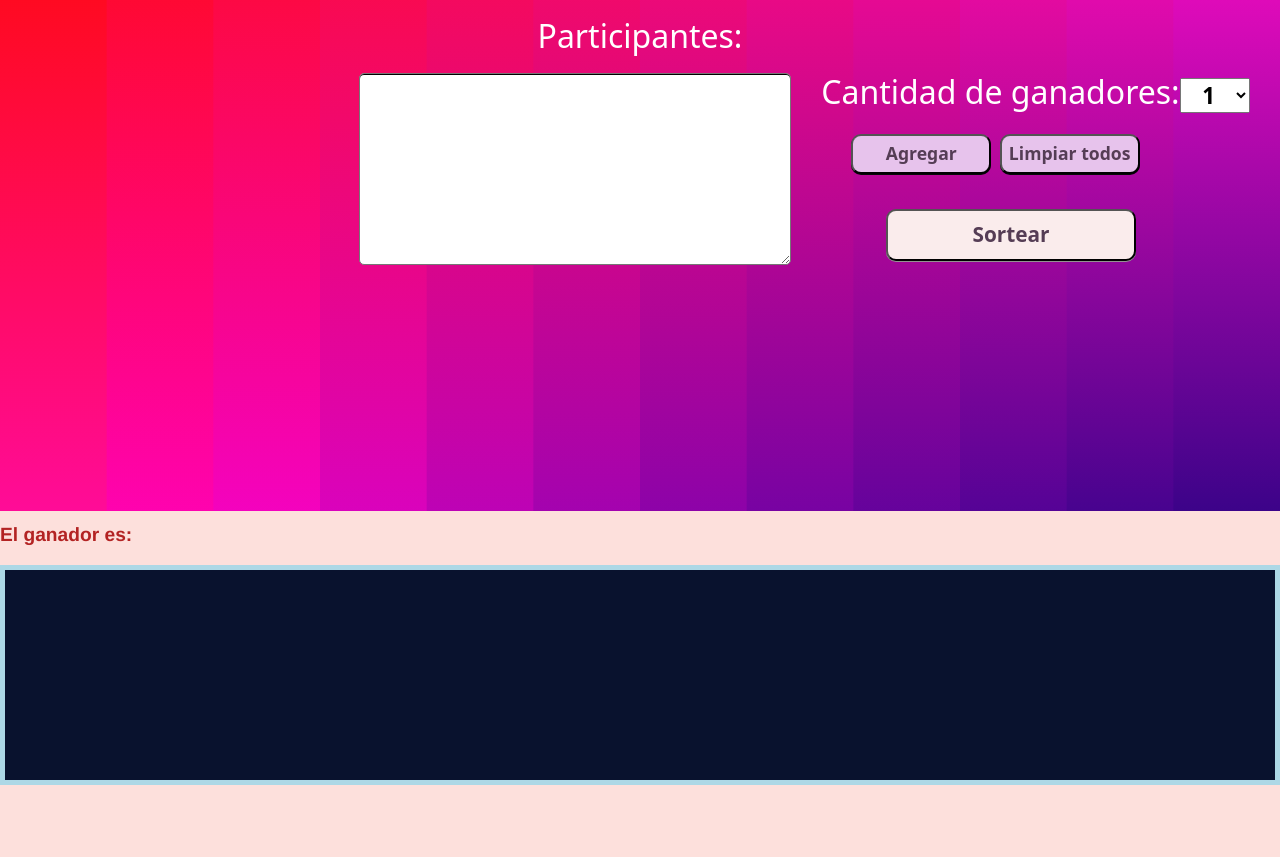
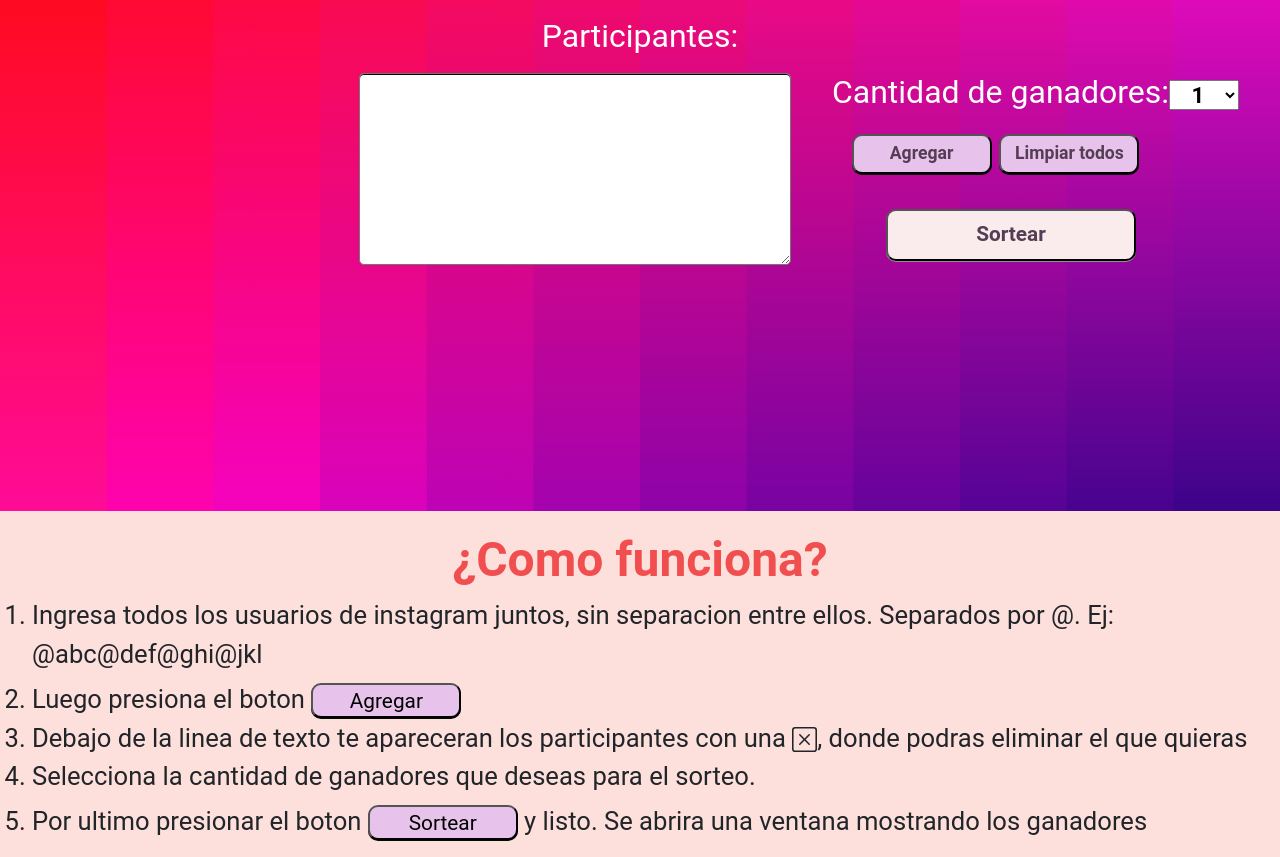
Before and after one commit to colorodriguezf/sorteate, a plain HTML site: page sorteoInstagram.html in a window 1280 px wide. Shown: the part 263-1120 px from the top of the page. Before the commit the page ends 1048 px from the top, so only its background shows below. Drawn offline with nearby package versions, Linux system fonts and the light colour scheme.

Commit message:
Se termino sorteo por usuario de ig, solo falta agregar lluvia de confeti

```diff
--- a/estilos/styles.css
+++ b/estilos/styles.css
@@ -1,5 +1,6 @@
 body {
-    background-color: rgb(253, 224, 220);
+    background-color: #fde0dc;
+    font-family: 'Roboto', sans-serif;
 }
 img {
     width: 18%;
@@ -47,7 +48,7 @@ p {
     font-weight: bolder;
     color: rgb(179, 35, 35);
 }
-.btnAgregarYBorrar button {
+.btnAgregarYBorrar button, .btnEj {
     cursor:grab;
     height: 35px;
     width: 150px;
@@ -157,15 +158,40 @@ textarea {
     margin-left: 20px;
     padding:auto;
 }
-.resultado {
-    height: 5.5em;
-    font-weight:bolder;
-    font-size: larger;
-    font-size: 40px;
-    align-items: center;
-    justify-content: center;
-    border: solid 5px lightblue;
-    color: rgb(197, 194, 219);
-    background-color: rgb(9, 18, 46);
-    margin:0;
+/* MODAL INSTAGRAM */
+.modal-dialog {
+    width:130%;
+    margin-top: 10%;
 }
+.modal-header {
+    margin-top: 20px;
+    display:flex;
+    justify-content:space-between;
+}
+.modal-tittle {
+    margin-left: 20%;
+}
+.listaGanadores {
+    font-size:2rem;
+    margin-top: 5px;
+    color:rgb(61, 53, 53);
+}
+
+.comoFunciona {
+    margin-top:20px;
+    display:flex;
+    flex-direction:column;
+    align-items:center;
+
+}
+.comoFunciona h1 {
+    color: rgb(241, 79, 79);
+    font-size:3rem;
+    font-weight:bold;
+}
+.comoFunciona ol {
+    font-size: 1.6rem;
+}
+.comoFunciona button {
+font-size: 1.3rem;
+}
--- a/js/javascript.js
+++ b/js/javascript.js
@@ -17,7 +17,8 @@ function agregarUsuario() {
  nombres.splice(0,1);
  console.log(nombres);
  mostrar();
- document.getElementById("btn-sortear").disabled=false;
+// DESACTIVADO PORQUE ROMPE EL MODAL
+//  document.querySelector(".btn-sortear").disabled=false;
 }
 function agregarNombre() {
   let nombre = document.getElementById("nombre").value;
@@ -65,7 +66,8 @@ function eliminarNombre() {
 
 function sortear() {
   let ganadores=[];
-  document.getElementById("btn-sortear").disabled=true;
+  // DESACTIVADO PORQUE ROMPE EL MODAL
+  // document.querySelector(".btn-sortear").disabled=true;
   let total= document.getElementById("ganadores").value;
   let listaGanadores= document.getElementById("ganador");
   listaGanadores.innerHTML="";
@@ -80,7 +82,7 @@ function sortear() {
   }
   for (const g of ganadores) {
     listaGanadores.innerHTML = listaGanadores.innerHTML +
-    `<li class="listaGanadores">  ${g}</li>`;
+    `<li class="listaGanadores">@${g}</li>`;
   }
 
 }
--- a/sorteoInstagram.html
+++ b/sorteoInstagram.html
@@ -11,6 +11,9 @@
         integrity="sha384-uWxY/CJNBR+1zjPWmfnSnVxwRheevXITnMqoEIeG1LJrdI0GlVs/9cVSyPYXdcSF" crossorigin="anonymous">
     <link rel="stylesheet" href="https://use.fontawesome.com/releases/v5.8.1/css/all.css"
         integrity="sha384-50oBUHEmvpQ+1lW4y57PTFmhCaXp0ML5d60M1M7uH2+nqUivzIebhndOJK28anvf" crossorigin="anonymous">
+        <link rel="preconnect" href="https://fonts.googleapis.com">
+<link rel="preconnect" href="https://fonts.gstatic.com" crossorigin>
+<link href="https://fonts.googleapis.com/css2?family=Montserrat:wght@600&display=swap" rel="stylesheet">
     <link rel="stylesheet" href="estilos/styles.css">
     <title>Sorteos</title>
 </head>
@@ -27,6 +30,7 @@
     </nav>
 
     <div class="contenedor">
+
         <h1>Sorteo por Usuarios de Instagram</h1>
         <p class="subtitulo">Escoge un ganador al azar de una lista de usuarios con nuestra App</p>
         <div class="sorteoInstagram">
@@ -51,44 +55,51 @@
                         <button id="btn-agregarUsuario">Agregar </button>
                         <button id="btn-reset">Limpiar todos</button>
                     </div>
-                            <button class="btn-sortear sortear" type="button"  data-toggle="modal" data-target="#exampleModalCenter">Sortear</button>
+                    <!-- MODAL BOTON -->
+                            <button class="btn-sortear sortear" type="button"  data-toggle="modal" data-target="#modalGanadores">Sortear</button>
                 </div>
-
 
 
             </div>
         </div>
     </div>
     <ul id="listado"></ul>
-    <div class="ganador">
-        <p>El ganador es: </p>
-        <ol id="ganador" class="resultado"></ol>
+
 </div>
 
-</div>
-<!-- Modal -->
-<div class="modal fade" id="exampleModalCenter" tabindex="-1" role="dialog" aria-labelledby="exampleModalCenterTitle" aria-hidden="true">
-  <div class="modal-dialog modal-dialog-centered" role="document">
+<!-- MODAL GANADORES -->
+<div class="modal fade" id="modalGanadores" tabindex="-1" role="dialog" aria-labelledby="exampleModalLabel" aria-hidden="true">
+    <div class="modal-dialog" role="document">
         <div class="modal-content">
             <div class="modal-header">
-        <h5 class="modal-title" id="exampleModalLongTitle">Modal title</h5>
+                <h2 class="modal-title" id="exampleModalLabel">GANADORES</h2>
                 <button type="button" class="close" data-dismiss="modal" aria-label="Close">
                     <span aria-hidden="true">&times;</span>
                 </button>
             </div>
             <div class="modal-body">
-        ...
-      </div>
-      <div class="modal-footer">
-        <button type="button" class="btn btn-secondary" data-dismiss="modal">Close</button>
-        <button type="button" class="btn btn-primary">Save changes</button>
+                <ol id="ganador" class="resultado"></ol>
             </div>
       </div>
     </div>
   </div>
 
+  <div class="comoFunciona">
 
-
+      <h1>¿Como funciona?</h1>
+      <ol>
+          <li>Ingresa todos los usuarios de instagram juntos, sin separacion entre ellos. Separados por @.
+              Ej: @abc@def@ghi@jkl
+          </li>
+          <li>Luego presiona el boton <button class="btnEj">Agregar</button></li>
+          <li>Debajo de la linea de texto te apareceran los participantes con una <svg xmlns="http://www.w3.org/2000/svg" width="25" height="25" fill="currentColor" class="bi bi-x-square" viewBox="0 0 16 16">
+            <path d="M14 1a1 1 0 0 1 1 1v12a1 1 0 0 1-1 1H2a1 1 0 0 1-1-1V2a1 1 0 0 1 1-1h12zM2 0a2 2 0 0 0-2 2v12a2 2 0 0 0 2 2h12a2 2 0 0 0 2-2V2a2 2 0 0 0-2-2H2z"/>
+            <path d="M4.646 4.646a.5.5 0 0 1 .708 0L8 7.293l2.646-2.647a.5.5 0 0 1 .708.708L8.707 8l2.647 2.646a.5.5 0 0 1-.708.708L8 8.707l-2.646 2.647a.5.5 0 0 1-.708-.708L7.293 8 4.646 5.354a.5.5 0 0 1 0-.708z"/>
+          </svg>, donde podras eliminar el que quieras</li>
+          <li>Selecciona la cantidad de ganadores que deseas para el sorteo.</li>
+          <li>Por ultimo presionar el boton <button class="btnEj">Sortear</button> y listo. Se abrira una ventana mostrando los ganadores</li>
+      </ol>
+  </div>
 
 <script src="https://cdn.jsdelivr.net/npm/bootstrap@5.0.2/dist/js/bootstrap.bundle.min.js"
     integrity="sha384-MrcW6ZMFYlzcLA8Nl+NtUVF0sA7MsXsP1UyJoMp4YLEuNSfAP+JcXn/tWtIaxVXM" crossorigin="anonymous">
```
Lines whose indentation alone changed are shown as unchanged.
